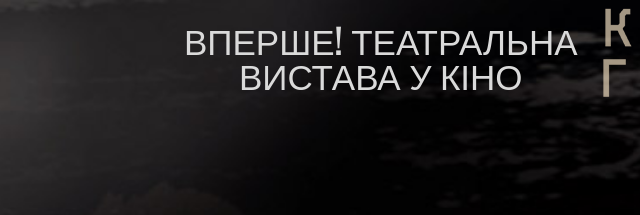
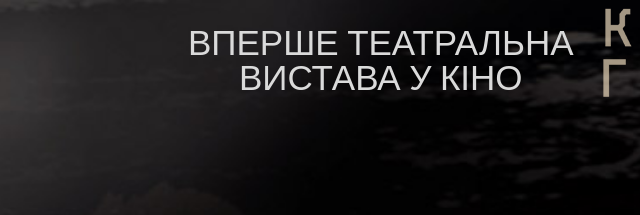
Before and after one commit to Rom0105/banner-project-1, a plain HTML site: page body.html in a window 1280 px wide. Shown: the top 215 px of the page, 88-728 px from the left. Drawn offline with nearby package versions, Linux system fonts and the light colour scheme.

Commit message:
правки

```diff
--- a/index.html
+++ b/body.html
@@ -17,8 +17,7 @@
     <a href="http://bit.ly/3uwT6pr" target="_blank">
 
         <div class="picture">
-            <!-- <img class="foto" src="./img/imeg.png" alt="фон" width="1920" height="1090"> -->
-            <p class="picture-subject">Вперше!
+            <p class="picture-subject">Вперше
                 Театральна вистава у кіно</p>
             <img class="picture-left" src="./img/theatre.png" alt="логотип театра" width="80" height="95">
 
```
Also changed, not shown: img/imeg.png (deleted).
